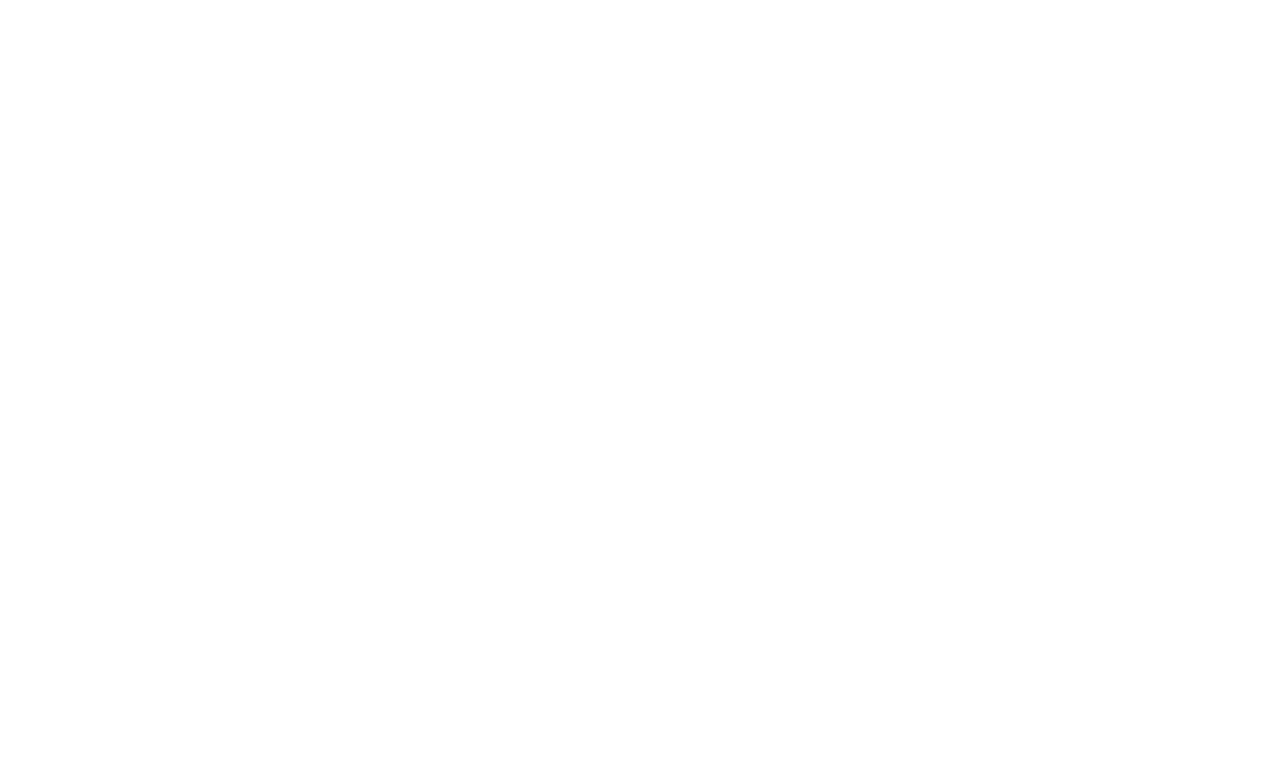
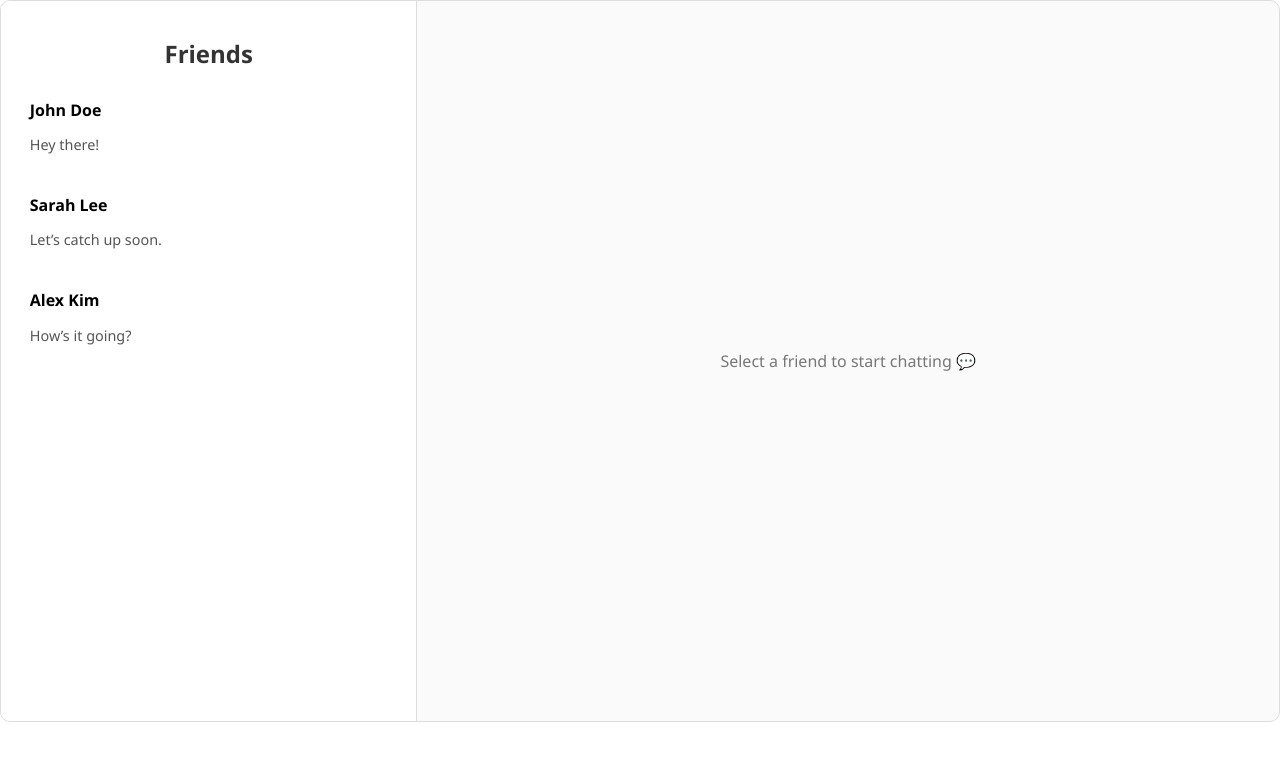
Before and after one commit to adenali20/xp-tracker, a React (Create React App) app: page /friends in a window 1280 px wide. Before the commit this address had no page. Shown: the top 760 px of the page. Built offline with nearby package versions, Linux system fonts and the light colour scheme.

Commit message:
add friends component

```diff
--- a/src/App.js
+++ b/src/App.js
@@ -5,6 +5,7 @@
 import PrivateRoute from './routes/PrivateRoute';
 import SignupPage from './components/SignupPage';
 import Layout from './components/Layout'; // Import the layout
+import Friends from './components/Friends';
 
 const App = () => {
   return (
@@ -13,6 +14,7 @@
         {/* Public route */}
         <Route path="/login" element={<Login />} />
         <Route path="/register" element={<SignupPage />} />
+        <Route path="/friends" element={<Friends />} />
 
         {/* Private routes */}
         <Route element={<PrivateRoute />}>
--- /dev/null
+++ b/src/components/Friends.css
@@ -0,0 +1,127 @@
+.friends-container {
+  display: flex;
+  height: 90vh;
+  background: #fafafa;
+  border: 1px solid #ddd;
+  border-radius: 10px;
+  overflow: hidden;
+  font-family: 'Segoe UI', Tahoma, Geneva, Verdana, sans-serif;
+}
+
+/* Sidebar */
+.friends-list {
+  width: 30%;
+  background-color: #fff;
+  border-right: 1px solid #ddd;
+  overflow-y: auto;
+  padding: 1rem;
+}
+
+.friends-list h2 {
+  margin-bottom: 1rem;
+}
+
+.friends-list ul {
+  list-style: none;
+  padding: 0;
+  margin: 0;
+}
+
+.friends-list li {
+  padding: 0.8rem;
+  border-radius: 8px;
+  cursor: pointer;
+  transition: background 0.2s ease;
+}
+
+.friends-list li:hover {
+  background-color: #f1f1f1;
+}
+
+.friends-list li.active {
+  background-color: #e8f0fe;
+}
+
+.friend-name {
+  font-weight: 600;
+  display: block;
+}
+
+.last-message {
+  font-size: 0.9rem;
+  color: #555;
+}
+
+/* Chat Panel */
+.chat-panel {
+  flex: 1;
+  display: flex;
+  flex-direction: column;
+}
+
+.chat-header {
+  background-color: #f5f5f5;
+  padding: 1rem;
+  border-bottom: 1px solid #ddd;
+}
+
+.chat-messages {
+  flex: 1;
+  padding: 1rem;
+  overflow-y: auto;
+  background: #fff;
+}
+
+.chat-message {
+  margin-bottom: 0.5rem;
+  max-width: 70%;
+  padding: 0.6rem 1rem;
+  border-radius: 12px;
+  word-wrap: break-word;
+}
+
+.chat-message.sent {
+  background-color: #dcf8c6;
+  align-self: flex-end;
+}
+
+.chat-message.received {
+  background-color: #f1f0f0;
+  align-self: flex-start;
+}
+
+.chat-input {
+  display: flex;
+  padding: 1rem;
+  border-top: 1px solid #ddd;
+  background-color: #f9f9f9;
+}
+
+.chat-input input {
+  flex: 1;
+  padding: 0.6rem;
+  border: 1px solid #ccc;
+  border-radius: 8px;
+  margin-right: 0.5rem;
+}
+
+.chat-input button {
+  background-color: #007bff;
+  color: white;
+  border: none;
+  border-radius: 8px;
+  padding: 0.6rem 1rem;
+  cursor: pointer;
+}
+
+.chat-input button:hover {
+  background-color: #0056b3;
+}
+
+.no-chat {
+  display: flex;
+  align-items: center;
+  justify-content: center;
+  flex: 1;
+  color: #777;
+}
--- /dev/null
+++ b/src/components/Friends.jsx
@@ -0,0 +1,93 @@
+import { useState } from "react";
+import "./Friends.css";
+
+const Friends = () => {
+  const [friends] = useState([
+    { id: 1, name: "John Doe", lastMessage: "Hey there!" },
+    { id: 2, name: "Sarah Lee", lastMessage: "Let’s catch up soon." },
+    { id: 3, name: "Alex Kim", lastMessage: "How’s it going?" },
+  ]);
+
+  const [selectedFriend, setSelectedFriend] = useState(null);
+  const [messages, setMessages] = useState([]);
+  const [newMessage, setNewMessage] = useState("");
+
+  const handleSelectFriend = (friend) => {
+    setSelectedFriend(friend);
+    // Fetch chat history here (for now, mock data)
+    setMessages([
+      { sender: "me", text: "Hi " + friend.name + "!" },
+      { sender: friend.name, text: friend.lastMessage },
+    ]);
+  };
+
+  const handleSendMessage = (e) => {
+    e.preventDefault();
+    if (!newMessage.trim()) return;
+
+    const msg = { sender: "me", text: newMessage };
+    setMessages((prev) => [...prev, msg]);
+    setNewMessage("");
+  };
+
+  return (
+    <div className="friends-container">
+      {/* Left Sidebar */}
+      <div className="friends-list">
+        <h2>Friends</h2>
+        <ul>
+          {friends.map((friend) => (
+            <li
+              key={friend.id}
+              className={selectedFriend?.id === friend.id ? "active" : ""}
+              onClick={() => handleSelectFriend(friend)}
+            >
+              <span className="friend-name">{friend.name}</span>
+              <p className="last-message">{friend.lastMessage}</p>
+            </li>
+          ))}
+        </ul>
+      </div>
+
+      {/* Right Chat Panel */}
+      <div className="chat-panel">
+        {selectedFriend ? (
+          <>
+            <div className="chat-header">
+              <h3>{selectedFriend.name}</h3>
+            </div>
+
+            <div className="chat-messages">
+              {messages.map((msg, index) => (
+                <div
+                  key={index}
+                  className={`chat-message ${
+                    msg.sender === "me" ? "sent" : "received"
+                  }`}
+                >
+                  <p>{msg.text}</p>
+                </div>
+              ))}
+            </div>
+
+            <form className="chat-input" onSubmit={handleSendMessage}>
+              <input
+                type="text"
+                placeholder="Type a message..."
+                value={newMessage}
+                onChange={(e) => setNewMessage(e.target.value)}
+              />
+              <button type="submit">Send</button>
+            </form>
+          </>
+        ) : (
+          <div className="no-chat">
+            <p>Select a friend to start chatting 💬</p>
+          </div>
+        )}
+      </div>
+    </div>
+  );
+};
+
+export default Friends;
```
